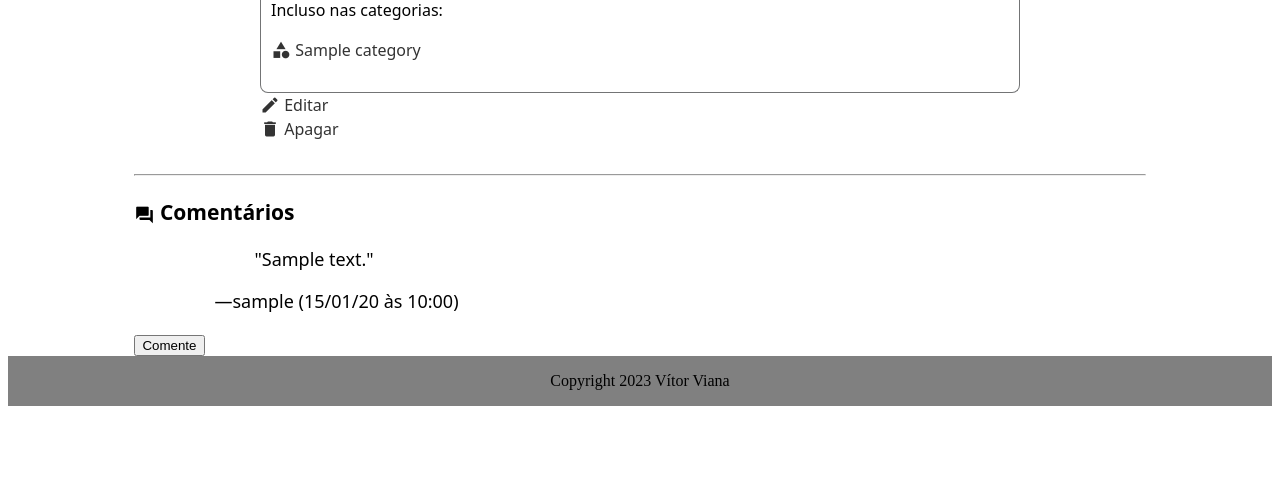
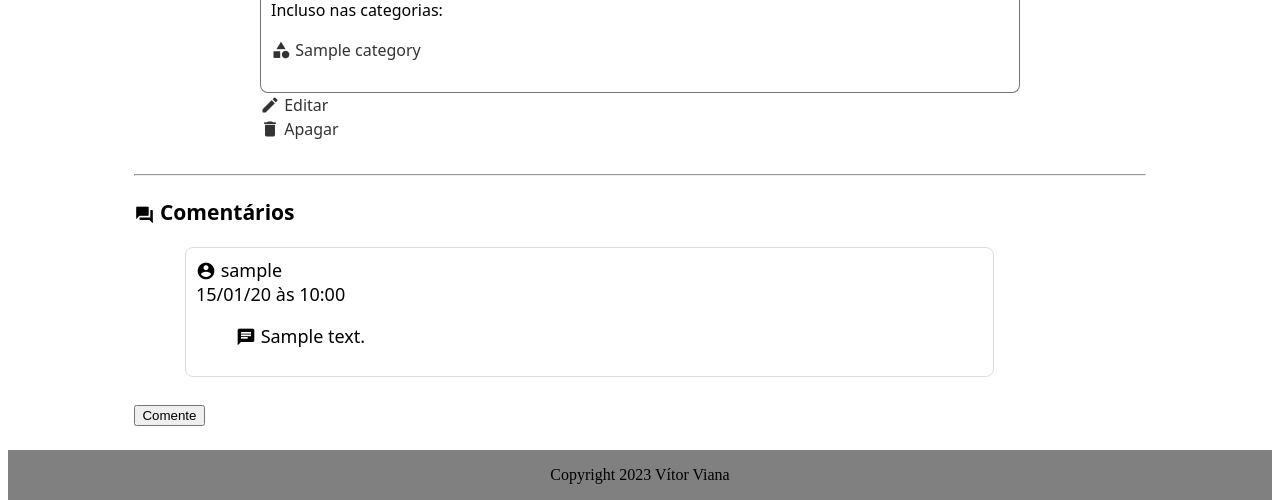
Before and after one commit to vitorvianadp/rlsite, a Django app: page /environments/1/ in a window 1280 px wide. Shown: the part 771-1271 px from the top of the page. Before the commit the page ends 1177 px from the top, so only its background shows below. Run offline with Django 4.2, Linux system fonts and the light colour scheme; tables that the repository leaves empty hold one stand-in row (values such as "Sample post").

Commit message:
finalizado estilo

```diff
--- a/environments/templates/environments/categories.html
+++ b/environments/templates/environments/categories.html
@@ -29,6 +29,10 @@ Categorias
             </div>
         </header>
         <p>{{ category.description }}</p>
+        <h4>
+            <span class="material-icons">rocket_launch </span>
+            Ambientes
+        </h4>
         {% for post in category.posts.all %}
         <p id="env-name">
             <i>{{ post.environment_name }}</i>
--- a/environments/templates/environments/detail.html
+++ b/environments/templates/environments/detail.html
@@ -76,22 +76,26 @@
           Comentários
         </h3>
     </header>
-    <ul>
     {% if post.comment_set.all %}
         {% for comment in post.comment_set.all|dictsortreversed:"date" %}
             <figure>
+                <figcaption>
+                  <span class="material-icons">account_circle </span>
+                  {{ comment.author }}<br>
+                  {{ comment.date|date:"j/m/y" }} às {{ comment.date|date:"H:i" }}
+                </figcaption>
                 <blockquote>
-                        "{{ comment.text }}"
+                    <span class="material-icons">chat </span>
+                    {{ comment.text }}
                 </blockquote>
-                    <figcaption>—{{ comment.author }} ({{ comment.date|date:"j/m/y" }} às {{ comment.date|date:"H:i" }})</figcaption>
             </figure>
+            <br>
         {% endfor %}
     {% else %}
         <p>Não foi comentado nada sobre esse post. Adicione sua opinião sobre esse ambiente.</p>
     {% endif %}
-    </ul>
 
     <a href="{% url 'environments:comment' post.pk %}"><button>Comente</button></a>
 </section>
-
+<br>
 {% endblock content %}
--- a/static/css/style_environments.css
+++ b/static/css/style_environments.css
@@ -155,3 +155,10 @@ main {
 .link-column a:hover {
     text-decoration: underline;
   }
+
+figure {
+    border: 1px solid #ddd;
+    padding: 10px;
+    border-radius: 8px;
+    margin: 0 15% 0 5%;
+}
```
Lines whose indentation alone changed are shown as unchanged.
